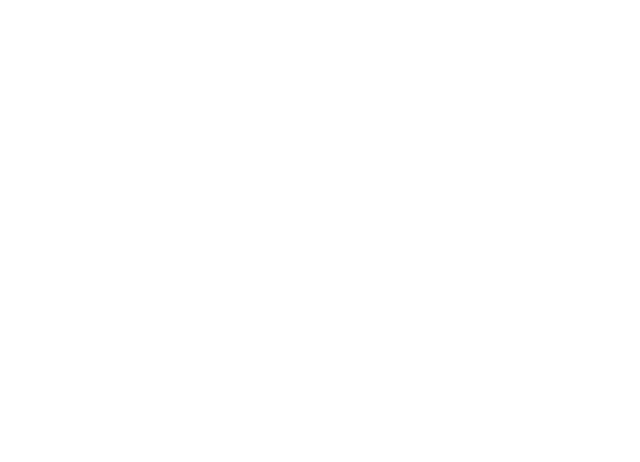
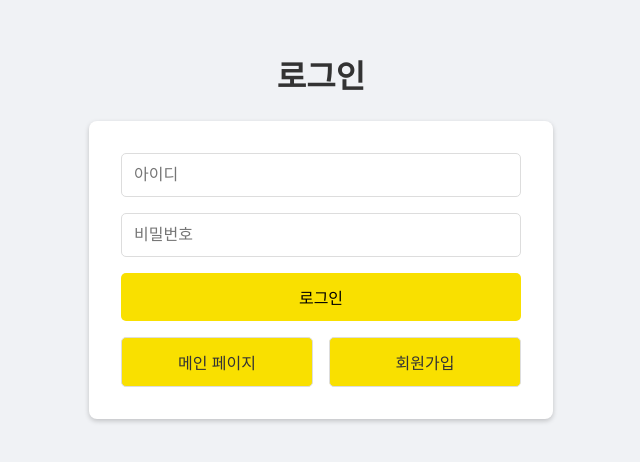
Before and after one commit to 2024Nagoya/cafe_nagoya, a React (Create React App) app in the folder src/main/front/: page /login in a window 1280 px wide. Before the commit this address had no page. Shown: the part 178-640 px from the top of the page, without its empty margins (319-959 px from the left). Built offline with nearby package versions, Linux system fonts and the light colour scheme.

Commit message:
login page

```diff
--- a/src/main/front/src/App.js
+++ b/src/main/front/src/App.js
@@ -2,6 +2,7 @@ import React from 'react';
 import { BrowserRouter as Router, Routes, Route } from "react-router-dom";
 import MainScreenForm from './components/MainScreenForm';
 import SignUpForm from './components/SignUpForm'; // SignUpForm 컴포넌트의 경로를 정확하게 지정해야 합니다.
+import Login from './components/Login';
 
 function App() {
     return (
@@ -9,6 +10,7 @@ function App() {
            <Routes>
                <Route path="/" element={<MainScreenForm />} />
                <Route path="/api/auth/signup" element={<SignUpForm />} />
+               <Route path="/login" element={<Login />} />
            </Routes>
        </Router>
     );
--- a/src/main/front/src/Styles.css
+++ b/src/main/front/src/Styles.css
@@ -133,3 +133,86 @@ p {
 }
 
 /* Login css */
+.login-container {
+    display: flex;
+    flex-direction: column;
+    align-items: center;
+    justify-content: center;
+    height: 100vh;
+    background-color: #f0f2f5;
+}
+
+.login-title {
+    font-size: 2rem;
+    color: #333;
+    margin-bottom: 1.5rem;
+    font-weight: bold;
+}
+
+.login-form {
+    background-color: #fff;
+    border-radius: 8px;
+    box-shadow: 0 2px 5px rgba(0, 0, 0, 0.2);
+    padding: 2rem;
+    width: 100%;
+    max-width: 400px;
+}
+
+.login-input {
+    width: 100%;
+    padding: 0.75rem;
+    margin-bottom: 1rem;
+    border: 1px solid #ddd;
+    border-radius: 5px;
+    box-sizing: border-box;
+    font-size: 1rem;
+    color: #333;
+}
+
+.login-input:focus {
+    border-color: #007bff;
+    outline: none;
+}
+
+.login-button {
+    width: 100%;
+    padding: 0.75rem;
+    background-color: #f9e000;
+    color: black;
+    border: none;
+    border-radius: 5px;
+    font-size: 1rem;
+    cursor: pointer;
+    transition: background-color 0.3s ease;
+    margin-bottom: 1rem;
+}
+
+.login-button:active {
+    background-color: #e6d100;
+}
+
+.button-group {
+    display: flex;
+    justify-content: space-between;
+    gap: 1rem;
+}
+
+.secondary-button {
+    flex: 1;
+    padding: 0.75rem;
+    background-color: #f9e000;
+    color: #333;
+    border: 1px solid #ddd;
+    border-radius: 5px;
+    font-size: 1rem;
+    cursor: pointer;
+    transition: background-color 0.3s ease;
+}
+
+.secondary-button:hover {
+    background-color: #e0e0e0;
+}
+
+.secondary-button:active {
+    background-color: #d0d0d0;
+}
--- a/src/main/front/src/components/Login.js
+++ b/src/main/front/src/components/Login.js
@@ -1,9 +1,46 @@
-import React from "react";
-import axios from "axios";
-import { useNavigate } from "react-router-dom";
+import React, { useState } from 'react';
+import { useNavigate } from 'react-router-dom';
 import '../Styles.css';
 
 function Login() {
+    const [id, setId] = useState('');
+    const [password, setPassword] = useState('');
     const navigate = useNavigate();
 
+    const handleSubmit = (e) => {
+        e.preventDefault();
+        // 여기에 로그인 로직 구현
+        console.log('Login attempt with:', id, password);
+    };
+
+    return (
+        <div className="login-container">
+            <h2 className="login-title">로그인</h2>
+            <form className="login-form" onSubmit={handleSubmit}>
+                <input
+                    className="login-input"
+                    type="text"
+                    value={id}
+                    onChange={(e) => setId(e.target.value)}
+                    placeholder="아이디"
+                    required
+                />
+                <input
+                    className="login-input"
+                    type="password"
+                    value={password}
+                    onChange={(e) => setPassword(e.target.value)}
+                    placeholder="비밀번호"
+                    required
+                />
+                <button className="login-button" type="submit">로그인</button>
+                <div className="button-group">
+                    <button className="secondary-button" onClick={() => navigate('/')} type="button">메인 페이지</button>
+                    <button className="secondary-button" onClick={() => navigate('/api/auth/signup')} type="button">회원가입</button>
+                </div>
+            </form>
+        </div>
+    );
 }
+
+export default Login;
--- a/src/main/front/src/components/MainScreenForm.js
+++ b/src/main/front/src/components/MainScreenForm.js
@@ -6,7 +6,7 @@ import '../Styles.css';
 function MainScreenForm() {
     const navigate = useNavigate();
     const handleLogin = () => {
-        navigate('')
+        navigate('/login')
     }
 
     const handleSignUp = () => {
@@ -20,7 +20,7 @@ function MainScreenForm() {
                 <p>나만의 카페찾기</p>
             </header>
             <main className="content">
-                <button className="button">로그인</button>
+                <button className="button" onClick={handleLogin}>로그인</button>
                 <button className="button" onClick={handleSignUp}>회원가입</button>
             </main>
             <footer className="footer">
```
